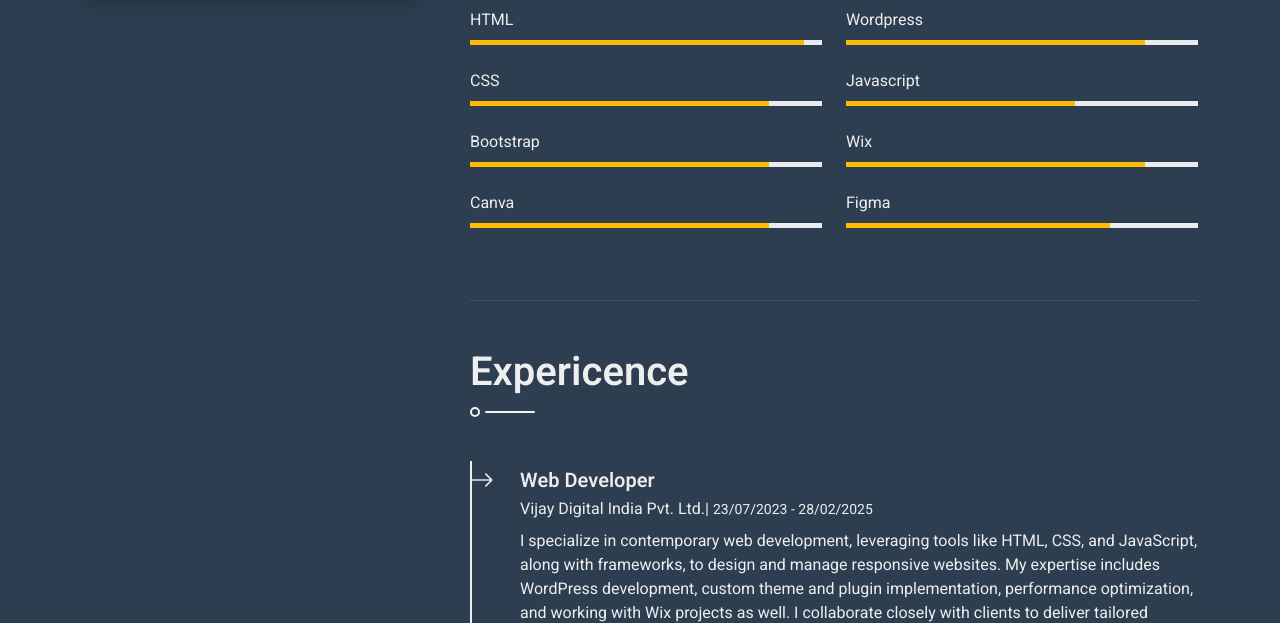
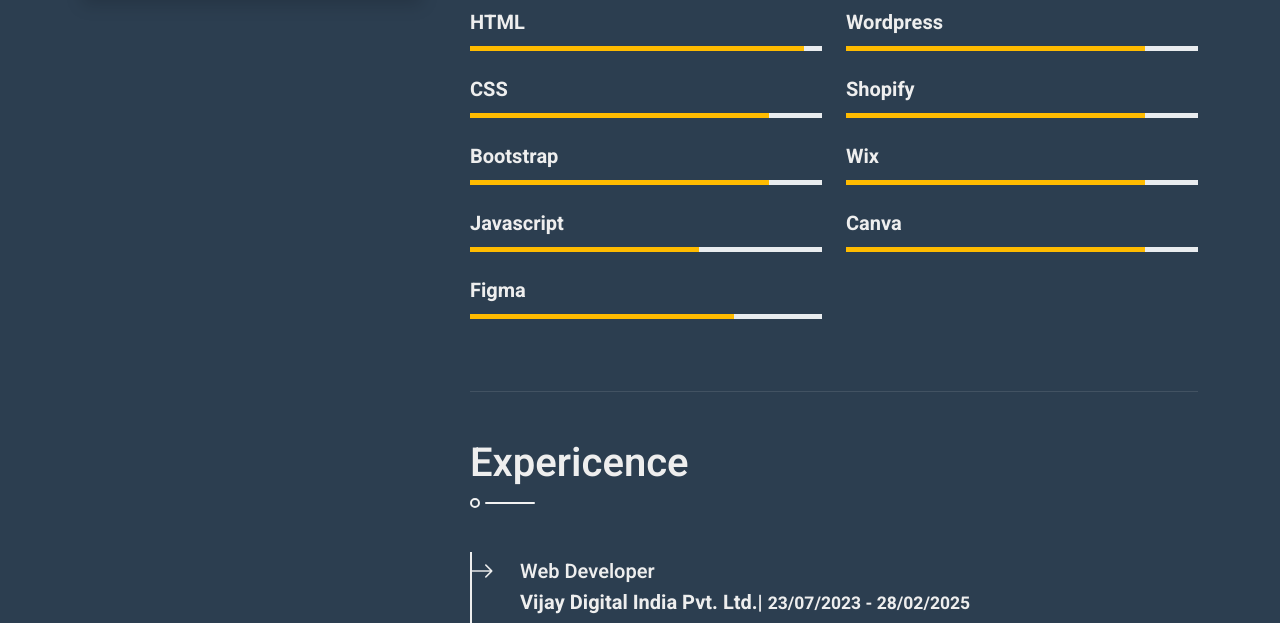
Before and after one commit to Periyannan4023/Portfolio, a plain HTML site: page index.html in a window 1280 px wide. Shown: the part 803-1426 px from the top of the page. Drawn offline with nearby package versions, Linux system fonts and the light colour scheme.

Commit message:
Add files via upload

```diff
--- a/index.html
+++ b/index.html
@@ -37,7 +37,7 @@
             <div class="row g-5">
                 <div class="col-lg-4 sticky-lg-top vh-100">
                     <div class="d-flex flex-column h-100 text-center overflow-auto shadow">
-                        <img class="profile-img img-fluid mb-4" src="img/profile.jpg" alt="Image">
+                        <img class="profile-img img-fluid mb-4" src="img/profile.png" alt="Image">
                         <h1 class="text-primary mt-2">Periyannan P</h1>
                         <div class="mb-4" style="height: 22px;">
                             <h4 class="typed-text-output d-inline-block text-light"></h4>
@@ -58,7 +58,7 @@
                     <!-- About Start -->
                     <section class="py-5 border-bottom wow fadeInUp" data-wow-delay="0.1s">
                         <h1 class="title pb-3 mb-5">About Me</h1>
-                        <p>Web developer with 1.5+ years of experience in leading and executing complex website design projects. Proficient in HTML, CSS, JavaScript, Bootstrap, WordPress, Wix, responsive design, and media queries. Skilled in utilizing Elementor’s intuitive drag-and-drop interface to craft visually appealing, user-friendly websites that adapt seamlessly to various devices. Experienced in optimizing websites for search engines to enhance online visibility. Committed to writing clean, efficient code to create functional, maintainable, and high-quality websites.</p>
+                        <p>Web developer with 1.5+ years of experience in leading and executing complex website design projects. Proficient in HTML, CSS, JavaScript, Bootstrap, WordPress, Wix, Shopify, Responsive design, and Media queries. Skilled in utilizing Elementor’s intuitive drag-and-drop interface to craft visually appealing, user-friendly websites that adapt seamlessly to various devices. Experienced in optimizing websites for search engines to enhance online visibility. Committed to writing clean, efficient code to create functional, maintainable, and high-quality websites.</p>
                         <div class="row mb-4">
                             <div class="col-sm-6 py-1">
                                 <span class="fw-medium text-primary">Name:</span> Periyannan P
@@ -115,7 +115,7 @@
                             <div class="col-sm-6">
                                 <div class="skill mb-4">
                                     <div class="d-flex justify-content-between">
-                                        <p class="mb-2">HTML</p>
+                                        <p class="mb-2 lead fw-bold">HTML</p>
                                     </div>
                                     <div class="progress">
                                         <div class="progress-bar" role="progressbar" aria-valuenow="95" aria-valuemin="0" aria-valuemax="100"></div>
@@ -123,7 +123,7 @@
                                 </div>
                                 <div class="skill mb-4">
                                     <div class="d-flex justify-content-between">
-                                        <p class="mb-2">CSS</p>
+                                        <p class="mb-2 lead fw-bold">CSS</p>
                                     </div>
                                     <div class="progress">
                                         <div class="progress-bar" role="progressbar" aria-valuenow="85" aria-valuemin="0" aria-valuemax="100"></div>
@@ -131,7 +131,7 @@
                                 </div>
                                 <div class="skill mb-4">
                                     <div class="d-flex justify-content-between">
-                                        <p class="mb-2">Bootstrap</p>
+                                        <p class="mb-2 lead fw-bold">Bootstrap</p>
                                     </div>
                                     <div class="progress">
                                         <div class="progress-bar" role="progressbar" aria-valuenow="85" aria-valuemin="0" aria-valuemax="100"></div>
@@ -139,10 +139,18 @@
                                 </div>
                                 <div class="skill mb-4">
                                     <div class="d-flex justify-content-between">
-                                        <p class="mb-2">Canva</p>
+                                        <p class="mb-2 lead fw-bold">Javascript</p>
                                     </div>
                                     <div class="progress">
-                                        <div class="progress-bar" role="progressbar" aria-valuenow="85" aria-valuemin="0" aria-valuemax="100"></div>
+                                        <div class="progress-bar" role="progressbar" aria-valuenow="65" aria-valuemin="0" aria-valuemax="100"></div>
+                                    </div>
+                                </div>
+                                <div class="skill mb-4">
+                                    <div class="d-flex justify-content-between">
+                                        <p class="mb-2 lead fw-bold">Figma</p>
+                                    </div>
+                                    <div class="progress">
+                                        <div class="progress-bar" role="progressbar" aria-valuenow="75" aria-valuemin="0" aria-valuemax="100"></div>
                                     </div>
                                 </div>
                             </div>
@@ -150,22 +158,16 @@
                                 <div class="skill mb-4">
                                     <div class="skill mb-4">
                                         <div class="d-flex justify-content-between">
-                                            <p class="mb-2">Wordpress</p>
+                                            <p class="mb-2 lead fw-bold">Wordpress</p>
                                         </div>
                                         <div class="progress">
                                             <div class="progress-bar" role="progressbar" aria-valuenow="85" aria-valuemin="0" aria-valuemax="100"></div>
                                         </div>
                                     </div>
+                                </div>
+                                 <div class="skill mb-4">
                                     <div class="d-flex justify-content-between">
-                                        <p class="mb-2">Javascript</p>
-                                    </div>
-                                    <div class="progress">
-                                        <div class="progress-bar" role="progressbar" aria-valuenow="65" aria-valuemin="0" aria-valuemax="100"></div>
-                                    </div>
-                                </div>
-                                <div class="skill mb-4">
-                                    <div class="d-flex justify-content-between">
-                                        <p class="mb-2">Wix</p>
+                                        <p class="mb-2 lead fw-bold">Shopify</p>
                                     </div>
                                     <div class="progress">
                                         <div class="progress-bar" role="progressbar" aria-valuenow="85" aria-valuemin="0" aria-valuemax="100"></div>
@@ -173,10 +175,18 @@
                                 </div>
                                 <div class="skill mb-4">
                                     <div class="d-flex justify-content-between">
-                                        <p class="mb-2">Figma</p>
+                                        <p class="mb-2 lead fw-bold">Wix</p>
                                     </div>
                                     <div class="progress">
-                                        <div class="progress-bar" role="progressbar" aria-valuenow="75" aria-valuemin="0" aria-valuemax="100"></div>
+                                        <div class="progress-bar" role="progressbar" aria-valuenow="85" aria-valuemin="0" aria-valuemax="100"></div>
+                                    </div>
+                                </div>
+                                <div class="skill mb-4">
+                                    <div class="d-flex justify-content-between">
+                                        <p class="mb-2 lead fw-bold">Canva</p>
+                                    </div>
+                                    <div class="progress">
+                                        <div class="progress-bar" role="progressbar" aria-valuenow="85" aria-valuemin="0" aria-valuemax="100"></div>
                                     </div>
                                 </div>
                             </div>
@@ -191,7 +201,7 @@
                             <div class="position-relative mb-4">
                                 <span class="bi bi-arrow-right fs-4 text-light position-absolute" style="top: -5px; left: -50px;"></span>
                                 <h5 class="mb-1">Web Developer</h5>
-                                <p class="mb-2">Vijay Digital India Pvt. Ltd.| <small>23/07/2023 - 28/02/2025</small></p>
+                                <p class="mb-2 lead fw-bold">Vijay Digital India Pvt. Ltd.| <small>23/07/2023 - 28/02/2025</small></p>
                                 <p>I specialize in contemporary web development, leveraging tools like HTML, CSS, and JavaScript, along with frameworks, to design and manage responsive websites. My expertise includes WordPress development, custom theme and plugin implementation, performance optimization, and working with Wix projects as well. I collaborate closely with clients to deliver tailored solutions, prioritizing cross-platform compatibility and SEO optimization. With a strong commitment to quality, I consistently deliver projects on schedule, ensuring they meet the highest standards.</p>
                             </div>
                         </div>
```
